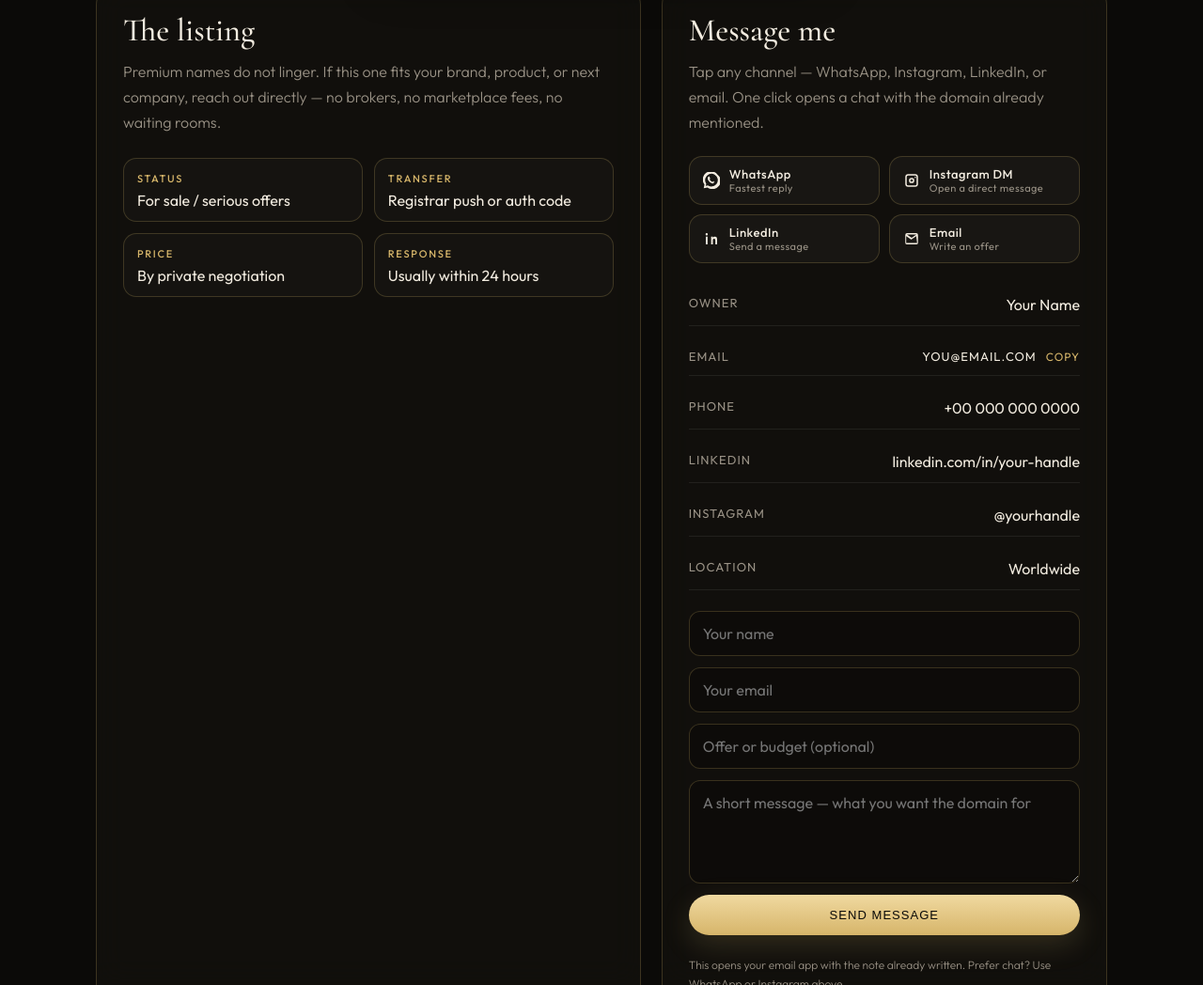
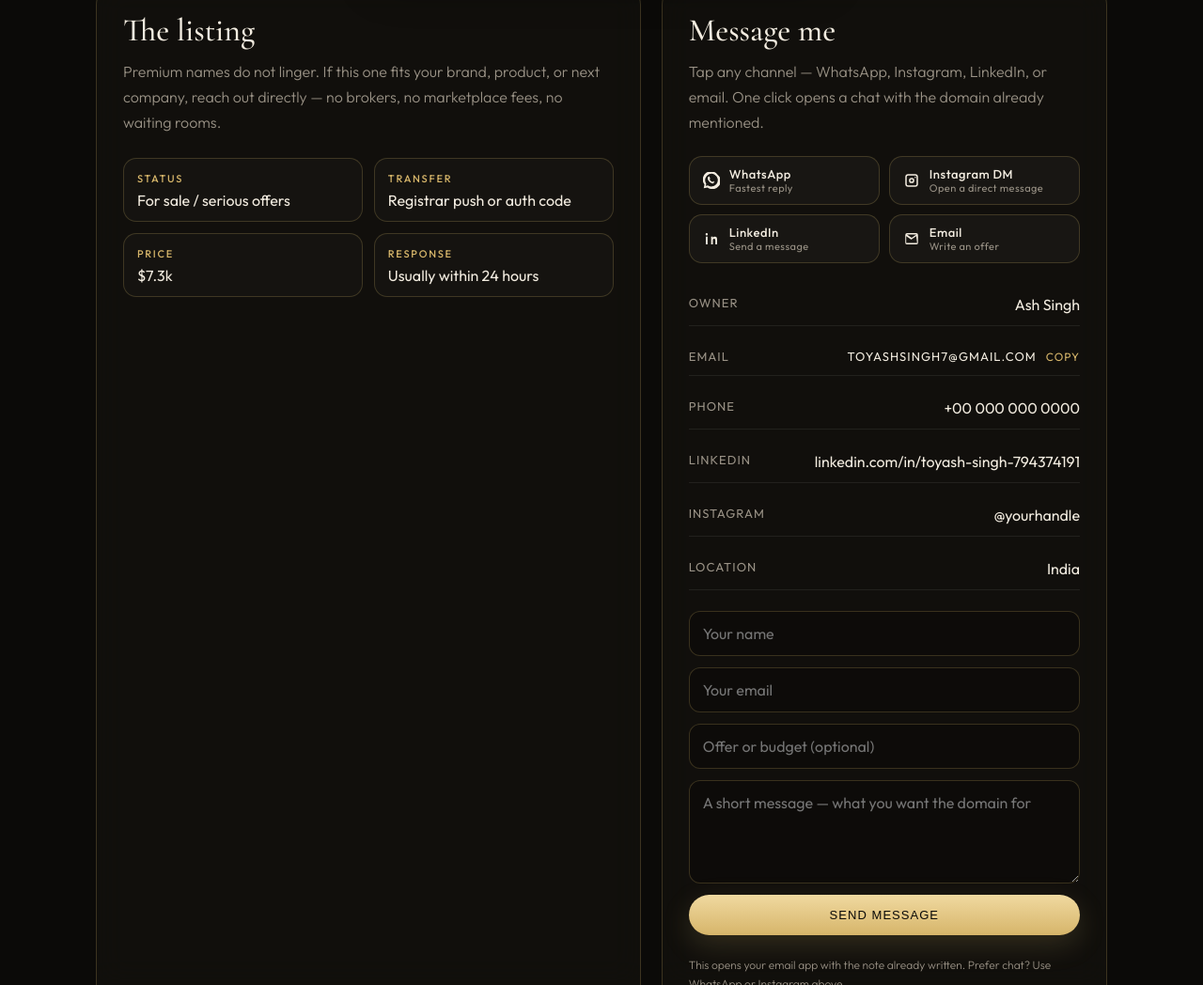
Before and after one commit to toyash7/DomainForSale, a plain HTML site: page index.html in a window 1280 px wide. Shown: the part 812-1860 px from the top of the page at 94% size. Drawn offline with nearby package versions, Linux system fonts and the light colour scheme.

Commit message:
Update personal information in CONFIG object

```diff
--- a/index.html
+++ b/index.html
@@ -539,14 +539,14 @@
     const CONFIG = {
       domain: "",                 // leave empty to auto-detect when hosted
       fallbackDomain: "this domain",
-      ownerName: "Your Name",
-      email: "you@email.com",
+      ownerName: "Ash Singh",
+      email: "toyashsingh7@gmail.com",
       phone: "+00 000 000 0000",
-      linkedin: "https://www.linkedin.com/in/your-handle",
+      linkedin: "https://www.linkedin.com/in/toyash-singh-794374191",
       instagram: "yourhandle",    // handle only, without @
-      location: "Worldwide",
+      location: "India",
       tagline: "A rare digital address — clean, memorable, and available for the right owner.",
-      priceNote: "By private negotiation"
+      priceNote: "$7.3k"
     };
 
     const host = location.hostname;
```
